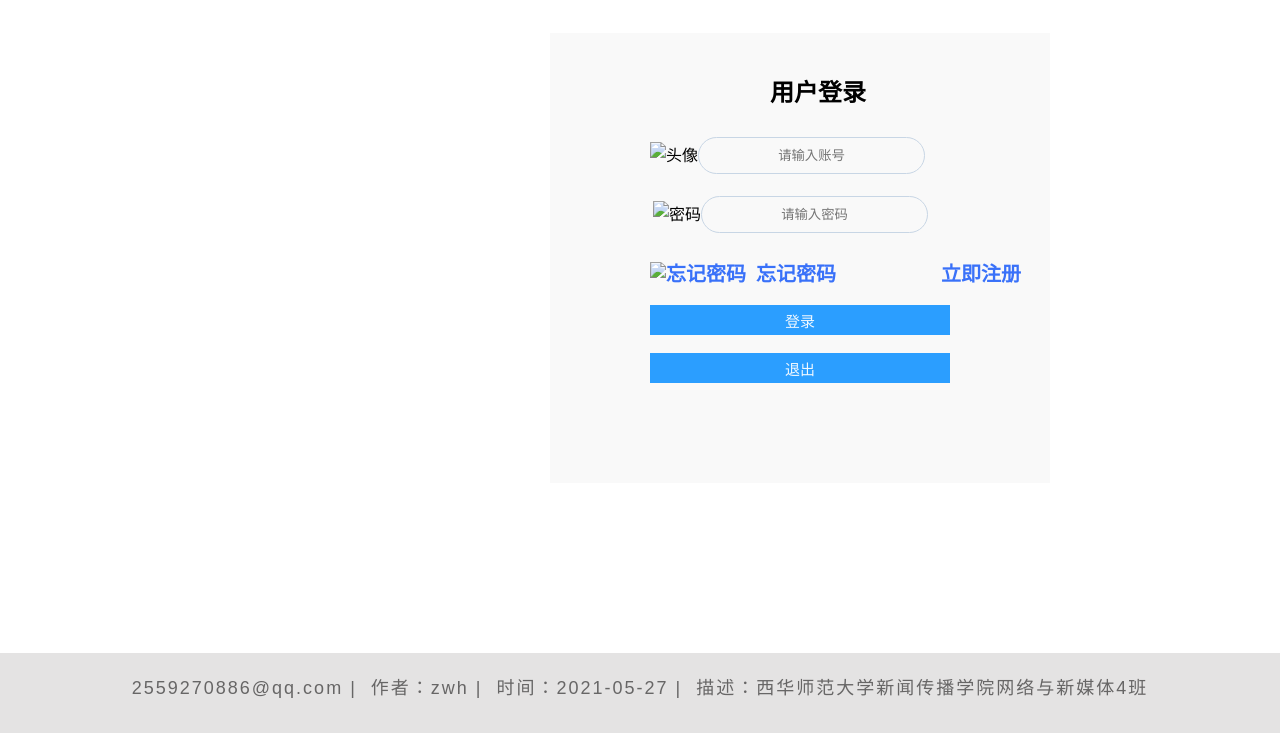
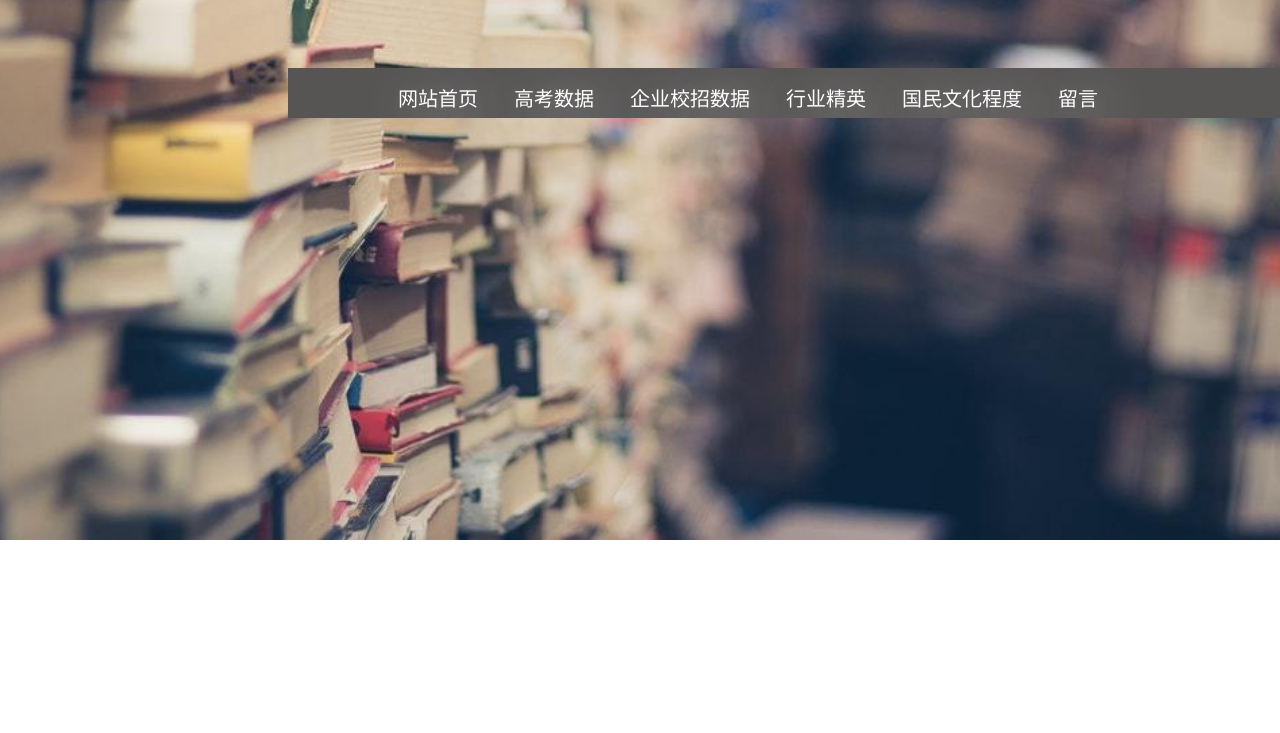
Before and after one commit to feilianzhongjiezhe/feilianzhongjiezhe.github.io, a plain HTML site: page index.html in a window 1280 px wide. Shown: the part 67-800 px from the top of the page. Drawn offline with Linux system fonts and the light colour scheme.

Commit message:
Add files via upload

```diff
--- /dev/null
+++ b/css.css
@@ -0,0 +1,93 @@
+.logo{margin-left: 580px;
+      width: 400px}
+		.search{
+			float: right;           /*搜索框靠左*/
+		    margin: 30px;
+			margin-right: 200px;
+			margin-top: 10px;
+		       }           /*页边距*/
+
+		.nav{
+            width: 1000px;          /*导航栏整体样式居中*/
+            height: 50px;
+            position:absolute;
+            z-index: 2;
+            margin-left:280px;
+			margin-top: 80px;
+            background:#575454;
+            }
+
+        .nav ul{                        /*网站首页样式*/
+            list-style: none;
+			padding-left: 100px;
+            }
+
+        .nav ul li{                      /*高考数据样式*/
+            float: left;
+            padding-left: 0px;
+            padding-top: 0px;
+            margin: -5px 20px 0 10px;
+            }
+
+        .nav ul li a{                     /*企业校招数据样式*/
+            color: #ffffff;
+            text-decoration: none;
+            display: block;
+            font-size: 20px;
+            line-height: 40px;
+            text-shadow: 10px 10px 50px #fff;
+            padding-right: 6px;
+            }
+
+        .nav ul li:hover{                /*行业精英样式*/
+            color: #fff;
+            background: #3776C6;
+            transition: 0.5s;
+            }
+
+        .nav ul li a:hover{                 /*国民文化程度样式*/
+            color: #000000;
+            }
+
+        .nav ul li ul{                       /*留言样式*/
+           padding-left: 0px;
+           margin-left: 0px;
+            }
+
+        .nav ul li ul li{
+           display: none;
+           float: inherit;
+           font-size: 20px;
+         }
+
+        .nav ul li:hover ul li{
+           display: block;
+           border-top: 1px solid rgba(158,54,56,1.00);
+         }
+
+        .nav ul li ul li:hover{   /*下划线颜色*/
+          background: #D9530B;
+          }
+
+        .nav ul li ul li a:hover{  /*导航栏背景颜色*/
+           background: #3776c6;
+           }
+
+		.th {
+			background-color: #10AAEE}  /*表头颜色*/
+		.linegrey {
+			background-color:#F2F2F2}   /*灰色行颜色*/
+		.shouzi {
+			background-color: #FFFFFF}   /*首字列颜色*/
+        body{background-image: url("6576d369019e44aebf696bb10d4ab6e2.jpeg"
+		     );
+			 background-repeat: no-repeat;
+			background-position: center;
+			background-size: 135%;
+
+}
+.big{width: 800px;
+     hight1:500px;
+     margin-left: 100px}
+body a {cursor:url("201918340434-zhangwenhao-1105-.ico")auto;}
+a:hover,a:active {background-color:#B1B387}
--- a/index.html
+++ b/index.html
@@ -1,140 +1,75 @@
 <!doctype html>
-<html>
+<html lang="ch">
 <head>
 <meta charset="utf-8">
-<title>表单</title>
+<title>期末网页</title>
+	<link href="css.css" rel="stylesheet" type="text/css">
 </head>
-	<style>
-		*{padding: 0;
-		  margin: 0}
-		a{text-decoration:none}
-		li{list-style:none}
-		body{
-			 background-image:url("./201918340434-zhangwenhao-1204.jpg");/*背景图片*/
-		     background-repeat: no-repeat;                               /*背景图片一张*/
-		     background-size: 100%;                                      /*背景图片占比*/
-		     background-position: 0px                                    /*背景图片起始位置*/
-		}
-		.h2{
-			margin-left: 120px                                           /*用户登录大字*/
-		}
-		.bg{
-			width: 500px;                                                /*登录框大小*/
-		    height: 450px;
-		    background-color:rgba(225,225,225,0.2);                      /*登录框颜色*/
-		    margin-left: 550px;                                          /*登录框距左边界*/
-		    margin-top: 100px;                                           /*登录框距上边界*/
-		    }
-		.login{
-			padding-top: 40px;                                           /*登录内容距框上边界*/
-		       margin-left: 100px;                                       /*登录内容距左边界*/
-		       float: left                                               /*登录内容排在左侧*/
-		}
-		.userimg{
-			     height: 30px;                                            /*账号头像大小*/
-			     float: left;                                             /*账号头像左侧排列*/
-			     margin-top:-2px
-			    }
-		.pwdimg{
-			    height: 30px;                                             /*输入密码图像大小*/
-		        float: left ;                                              /*输入密码图像左侧排列*/
-			    margin-top:-2px;
-			    margin-left:3px
-		       }
-		.forpwdimg{
-			       height: 23px;                                          /*忘记密码图像大小*/
-		           float: left                                            /*忘记密码图像左侧排列*/
-		          }
-		.pwdlnp,
-		.userlnp{
-			     width: 215px;                                           /*输入密码，账号框大小*/
-			     height:25px ;
-			     border: 0;                                              /*输入密码，账号框边线*/                 background: none;                                      /*输入密码，账号框无背景*/
-		         display: block;                                         /*输入密码，账号框一体*/
-		         margin: -25px;                                          /*输入密码，账号框距边界*/
-			     margin-left:45px;                                       /*输入密码，账号框距左边界*/
-			     text-align: center;                                     /*输入密码，账号框文字居中*/
-			     border:1.5px solid #c8d6e5;                             /*输入密码，账号框边线样式*/
-			     padding: 5px;                                           /*输入密码，账号框距盒子距离*/
-			     color: #ffffff;                                         /*输入密码，账号框颜色*/
-			     border-radius: 25px;                                    /*输入密码，账号框边框圆角度数*/
-			     transition: 0.25s;
-			     }
-		.for-reg{
-			    border: none;                                             /*忘记密码框无边线*/
-			    line-height: 25px;                                        /*忘记密码框高度*/                       color: #3971F9;                                           /*忘记密码框颜色*/
-			    font-size: 20px;                                          /*忘记密码字大小*/
-			    font-weight: bold;
-		       }
-		.deng{width: 300px;                                               /*登录小框大小*/
-			  height: 30px;
-			  background: #2B9EFF;                                        /*登录小框背景颜色*/
-			  border: 1px solid #2B9EFF;                                  /*登录小框边线*/
-			  color: aliceblue;                                          /*登录小框边线*/
-			  font-size: 15px;                                            /*登录小框字体大小*/
-			  }
-		.tui{width: 300px;                                                /*退出小框大小*/
-			  height: 30px;
-			  background: #2B9EFF;                                        /*退出小框背景颜色*/
-			  border: 1px solid #2B9EFF;                                  /*退出小框边线*/
-			  color: aliceblue;                                           /*退出小框边线*/
-			  font-size: 15px;                                            /*退出小框字体大小*/
-
-			  }
-		.reg{margin-left: 100px;                                          /*注册距左边线*/
-		     color: #3971F9}                                              /*注册链接颜色*/
-		.forpwdlink{color:#3971F9 }                                       /*忘记密码链接颜色*/
-		#footer {
-                 height:80px;                                              /*页脚高度*/
-                 line-height: 70px;                                        /*行高*/
-                 position: fixed;                                          /*定位*/
-                 bottom: 0;                                                /*底部距离*/
-                 width: 100%;                                              /*宽度占比*/
-                 text-align: center;                                       /*居中*/
-                 background: #E4E3E3;                                      /*背景颜色*/
-                 color:#676666;                                            /*文字颜色*/
-                 font-family: Arial;                                       /*文字形式*/
-                 font-size: 18px;                                          /*文字大小*/
-                 letter-spacing: 2px;                                      /*文字间距*/
-                 }
-
-           </style>
 
 <body>
-	<div>
-		<div class="bg"> <!--登录背景框架-->
-			<div class="login">   <!--登录背景小框架-->
-		<h2 class="h2">用户登录</h2><br><br> <!--用户登录字体-->
+
+   <div class="head">
+
+	  <img src="./1111.png" alt="书籍是人类进步的阶梯" class="logo" > <!--logo-->
+
+   </div>
 
 
-		 <img class="userimg" src="./201918340434-zhangwenhao-1202.png" alt="头像">&nbsp; <!--账号头像-->
-	     <input class="userlnp" type="text" placeholder="请输入账号"><br><br>              <!--账号框-->
-		 <br>
+	<div class="nav"> <!--导航栏姓名-->
 
-	     <img class="pwdimg" src="./201918340434-zhangwenhao-1205.png" alt="密码">&nbsp;   <!--密码图像-->
-	     <input class="pwdlnp" type="password" placeholder="请输入密码"><br><br>             <!--密码框-->
-			<br>
+<ul>
 
-	<div class="for-reg">    <!--忘记密码框架-->
-		<img class="forpwdimg" src="./201918340434-zhangwenhao-1203.png" alt="忘记密码">&nbsp;<!--忘记密码图像-->
-		<a class="forpwdlink" href="">忘记密码</a>                 <!--忘记密码链接-->
-		<a class="reg" href="201918340434-zhangwenhao-1206.html">立即注册</a>                        <!--立即注册框架-->
-				</div><br>
-				<button class="deng">登录</button><br><br>         <!--登录按钮-->
-				<button class="tui">退出</button><br><br>          <!--退出按钮-->
+<li><a href="">网站首页</a></li><!--网站首页-->
+
+<li><a href="">高考数据</a>
+
+<ul>
+
+<li><a href="" style="font-size: 16px">近三年全国高考人数统计</a></li>
+<li><a href="" style="font-size: 16px">近三年全国各省高考报名情况</a></li>
+<li><a href="" style="font-size: 16px">全国各省一本上线率参差</a></li>
+<li><a href="" style="font-size: 16px">各省985院校平均上线率</a></li>
+<li><a href="" style="font-size: 16px">总结</a></li>
+
+</ul>
+</li>
+
+<li><a href="">企业校招数据</a>
+<ul>
+<li><a href="" style="font-size: 16px">百强企业校招最爱大学排行榜</a></li>
+<li><a href="" style="font-size: 16px">最爱大学名校比例</a></li>
+<li><a href="" style="font-size: 16px">城市吸引人才政策</a></li>
+</ul>
+</li>
+
+<li><a href="">行业精英</a>
+<ul>
+<li><a href="" style="font-size: 16px">政界：习近平</a></li>
+<li><a href="" style="font-size: 16px">商界：刘强东，任正非</a></li>
+<li><a href="" style="font-size: 16px">综艺：撒贝宁，杨和苏</a></li>
+
+</ul>
+</li>
+
+
+<li><a href="">国民文化程度</a>
+<ul>
+<li><a href="" style="font-size: 16px">近年本科毕业人数</a></li>
+<li><a href="" style="font-size: 16px">近年本科毕业生占比</a></li>
+<li><a href="" style="font-size: 16px">近年研究生毕业人数</a></li>
+</ul>
+</li>
+
+
+<li><a href="">留言</a>
+
+	</li>
+	</ul>
+	</div>
+
+	<table class="big"></table>
 
 
 
-
-	  </div>
-	 </div>
-	</div>
-
-       <div id="footer">2559270886@qq.com&nbsp;|&nbsp;               <!--页脚内容-->
-		                作者：zwh&nbsp;|&nbsp;
-                        时间：2021-05-27&nbsp;|&nbsp;
-                        描述：西华师范大学新闻传播学院网络与新媒体4班
-       </div>
-
 </body>
 </html>
```
Also changed, not shown: 1111.png (added), 6576d369019e44aebf696bb10d4ab6e2.jpeg (added).
